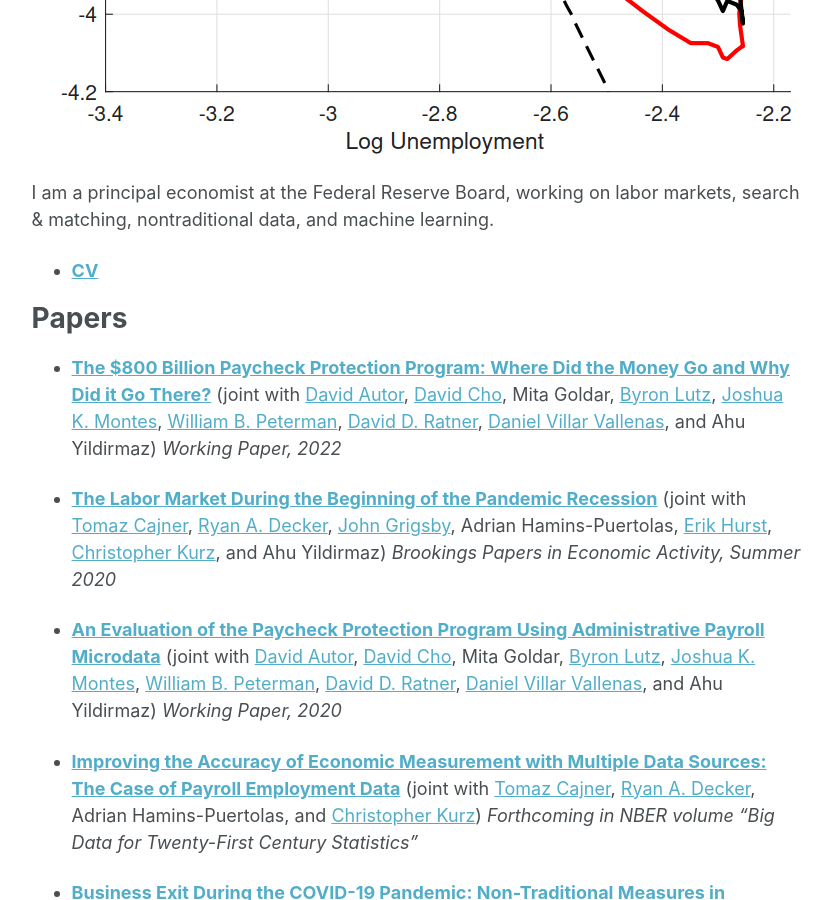
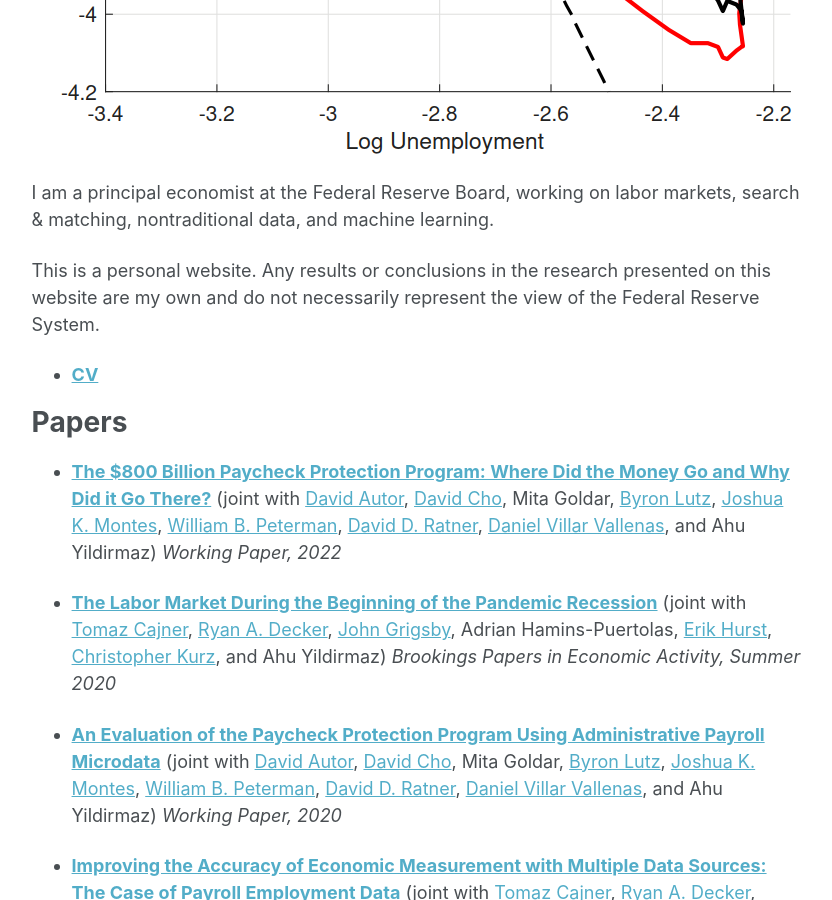
Before and after one commit to ldcrane/ldcrane.github.io, a Jekyll site: the page built from _pages/about.md, in a window 1280 px wide and 900 px high, scrolled down 577 px. Shown: the whole window, without its empty margins (250-1082 px from the left). Built offline with Jekyll 4.4.1, drawn with Linux system fonts in a browser that asks for light colours.

Commit message:
Added disclaimer

```diff
--- a/_pages/about.md
+++ b/_pages/about.md
@@ -13,6 +13,8 @@ redirect_from:
 ![Beveridge Curve](/images/bev-curve.png)
 
 I am a principal economist at the Federal Reserve Board, working on labor markets, search & matching, nontraditional data, and machine learning.
+
+This is a personal website. Any results or conclusions in the research presented on this website are my own and do not necessarily represent the view of the Federal Reserve System.
 
 - [**CV**](/files/crane-CV.pdf)
 
```
